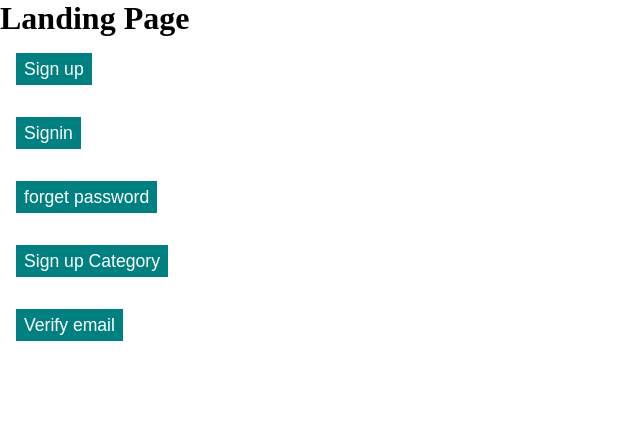
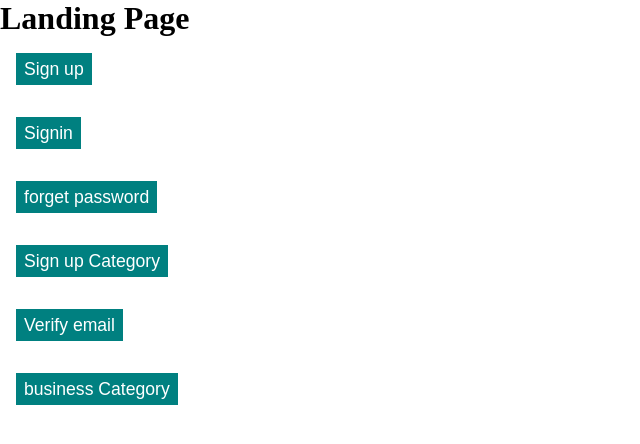
Before and after one commit to Theoneandonlyajcool/KwikQ, a React (Vite) app: page / in a window 1280 px wide. Shown: the top 444 px of the page, without its empty margins (0-640 px from the left). Built offline with nearby package versions, Linux system fonts and the light colour scheme.

Commit message:
Created the routing  for business category

```diff
--- /dev/null
+++ b/src/Pages/Auth/GetStarted.jsx
@@ -0,0 +1,11 @@
+import React from "react";
+
+const GetStarted = () => {
+  return (
+    <div>
+      <h1>Get Started</h1>
+    </div>
+  );
+};
+
+export default GetStarted;
--- a/src/Pages/LandingPage.jsx
+++ b/src/Pages/LandingPage.jsx
@@ -84,6 +84,22 @@ const LandingPage = () => {
         onClick={() => navigate("/verification")}
       >
         Verify email
+      </button>{" "}
+      <br />
+      <button
+        style={{
+          width: "fit-content",
+          padding: "0 .5rem",
+          backgroundColor: "teal",
+          border: "none",
+          height: "2rem",
+          fontSize: "1.1rem",
+          color: "white",
+          margin: "1rem",
+        }}
+        onClick={() => navigate("/businessCategory")}
+      >
+        business Category
       </button>
     </div>
   );
--- a/src/Routes/Router.jsx
+++ b/src/Routes/Router.jsx
@@ -7,6 +7,7 @@ import SignIn from "../Pages/Auth/SignIn";
 import SignUpCategory from "../Pages/Auth/SignUpCategory";
 import VerifyEmail from "../Pages/Auth/VerifyEmail";
 import ForgetPassword from "../Pages/Auth/ForgetPassword";
+import GetStarted from "../Pages/Auth/GetStarted";
 
 const Router = () => {
   return (
@@ -20,6 +21,7 @@ const Router = () => {
           <Route path="/category" element={<SignUpCategory />} />
           <Route path="/verification" element={<VerifyEmail />} />
           <Route path="/forget_password" element={<ForgetPassword />} />
+          <Route path="businessCategory" element={<GetStarted />}></Route>
         </Routes>
       </BrowserRouter>
     </div>
```
Also changed, not shown: src/Pages/Auth/GetStartedStyling.jsx (added).
